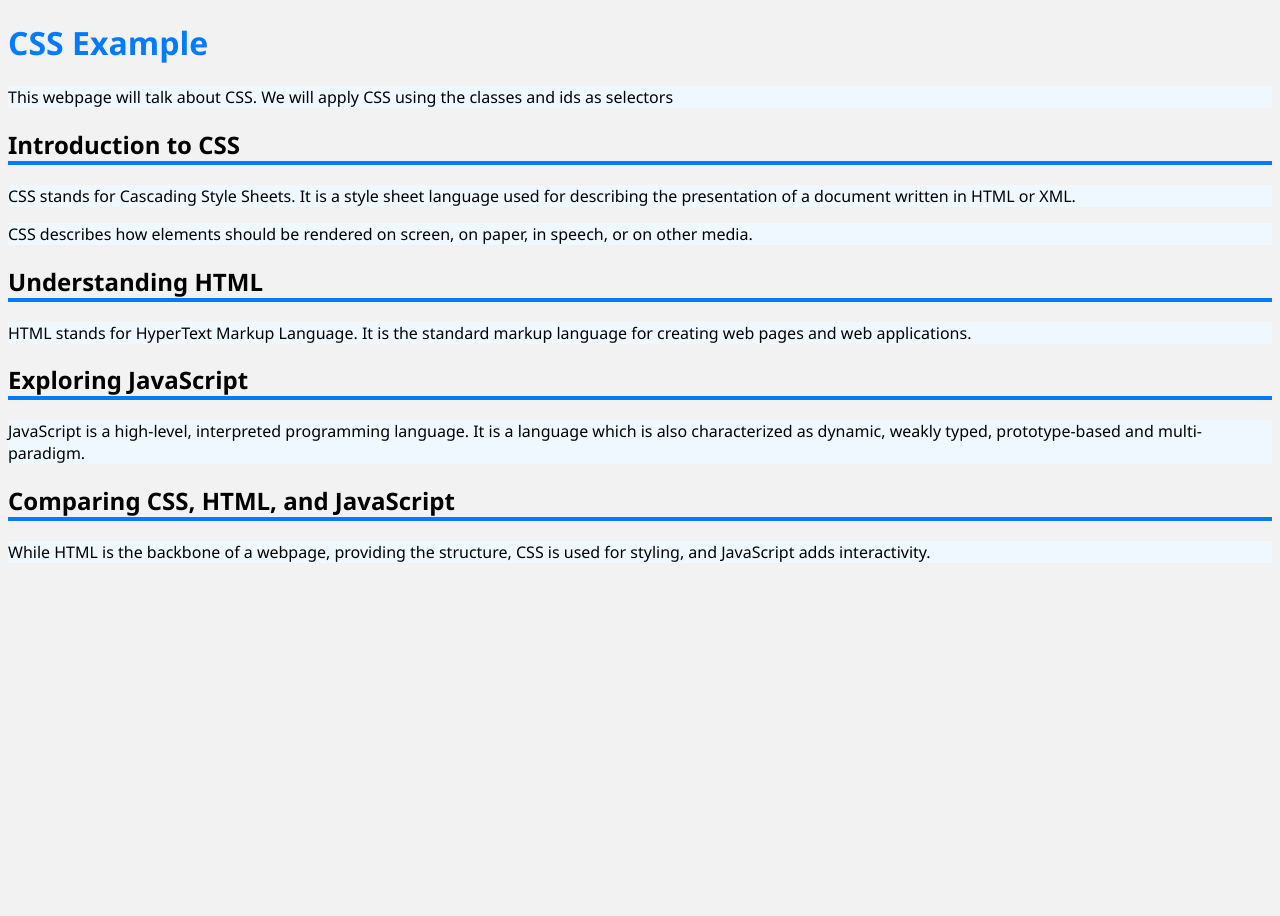
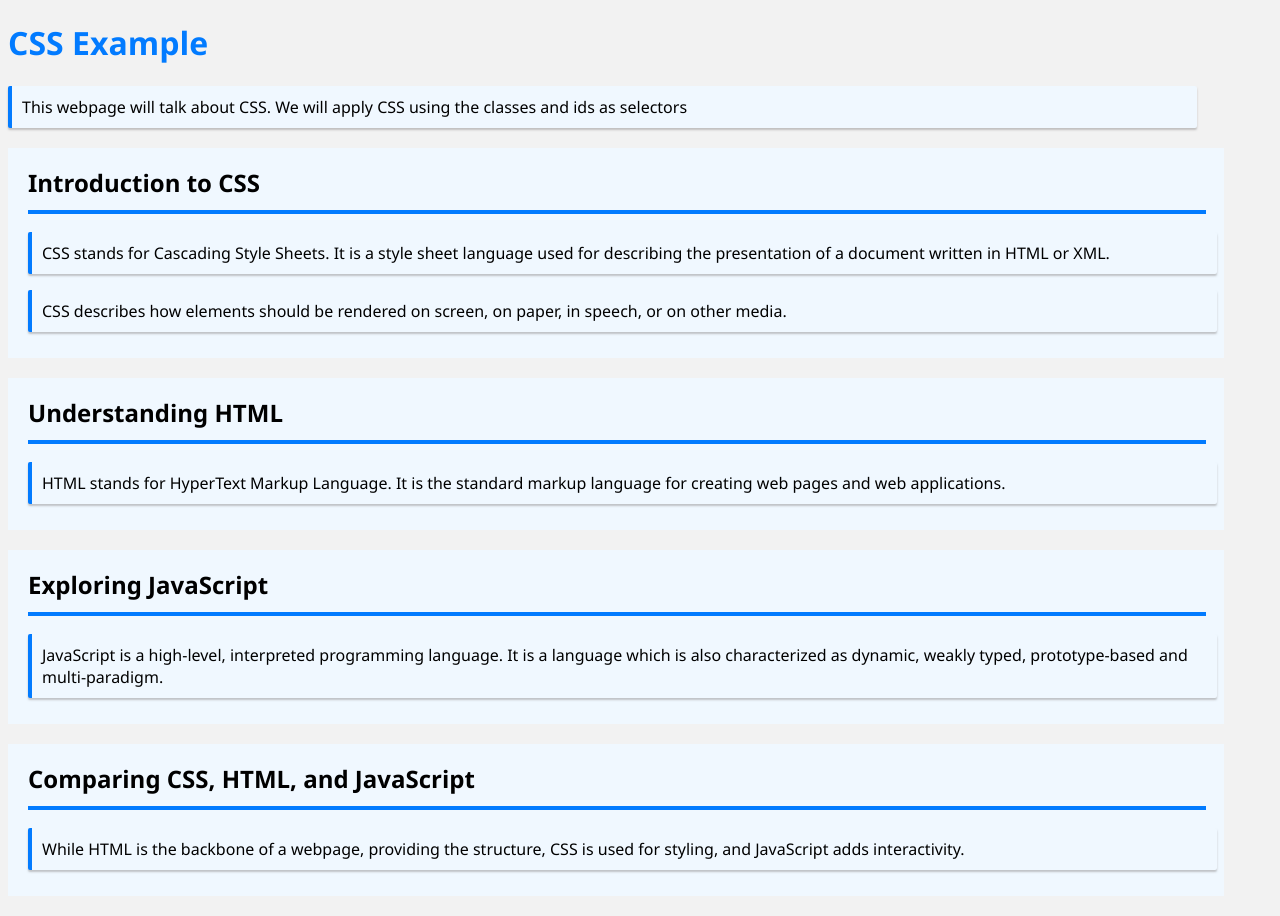
Before and after one commit to Prakritig01/css-implementation, a plain HTML site: page index.html in a window 1280 px wide. Before the commit the page ends 800 px from the top, so only its background shows below. Drawn offline with Linux system fonts and the light colour scheme.

Commit message:
implementation

```diff
--- a/index.html
+++ b/index.html
@@ -5,13 +5,13 @@
     <title>CSS Implementation</title>
   </head>
   <body>
-    <div class="container">
+
       <h1 id="main-header">CSS Example</h1>
-      <div>
+
         <p class="content">
           This webpage will talk about CSS. We will apply CSS using the classes and ids as selectors
         </p>
-      </div>
+
 
       <section class="intro-section">
         <div class="section-content">
@@ -58,6 +58,6 @@
           </p>
         </div>
       </section>
-    </div>
+
   </body>
 </html>
--- a/styles/implementation.css
+++ b/styles/implementation.css
@@ -10,9 +10,33 @@ h1{
 }
 p{
     background-color: aliceblue;
+    border-left: 4px solid var(--color);
+    border-radius: 2px;
+    padding: 10px;
+    box-shadow: 0px 2px 2px  rgba(143, 142, 142,0.5);
+    width: 91vw;
+}
+h2{
+    position: relative;
+    top: 18px;
+    left: 20px;
+    background-color: aliceblue;
+    border-bottom:4px solid var(--color) ;
+    margin-bottom: 5px;
+    width: 92vw;
+    padding-bottom: 11px;
+}
+div{
+    background-color: aliceblue;
+    margin-bottom: 20px;
+    /* border: 1px solid ; */
+    padding-bottom: 30px;
+    width: 95vw;
 
 }
-h2{
+div p{
+    position: relative;
+    top: 20px;
+    left: 20px;
 
-    border-bottom:4px solid var(--color) ;
 }
```
